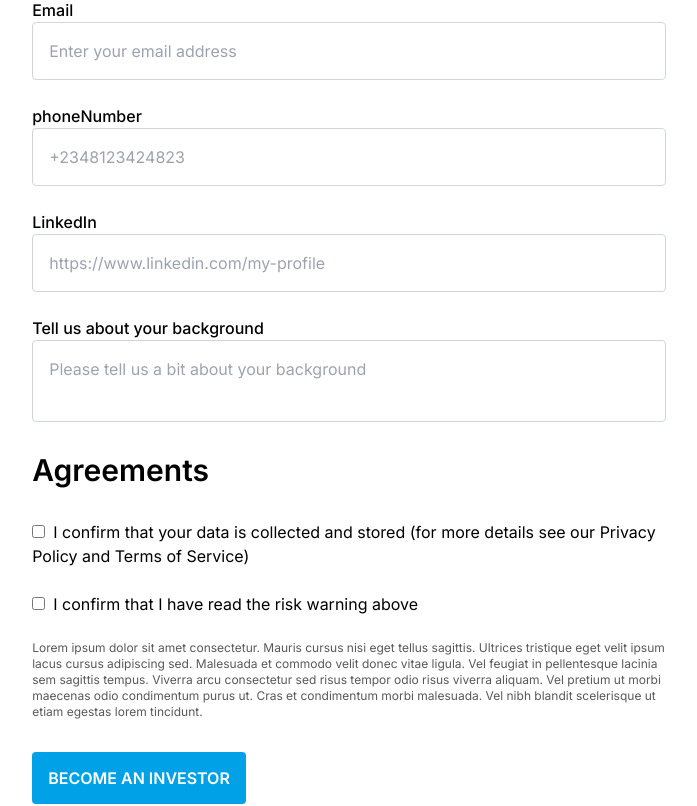
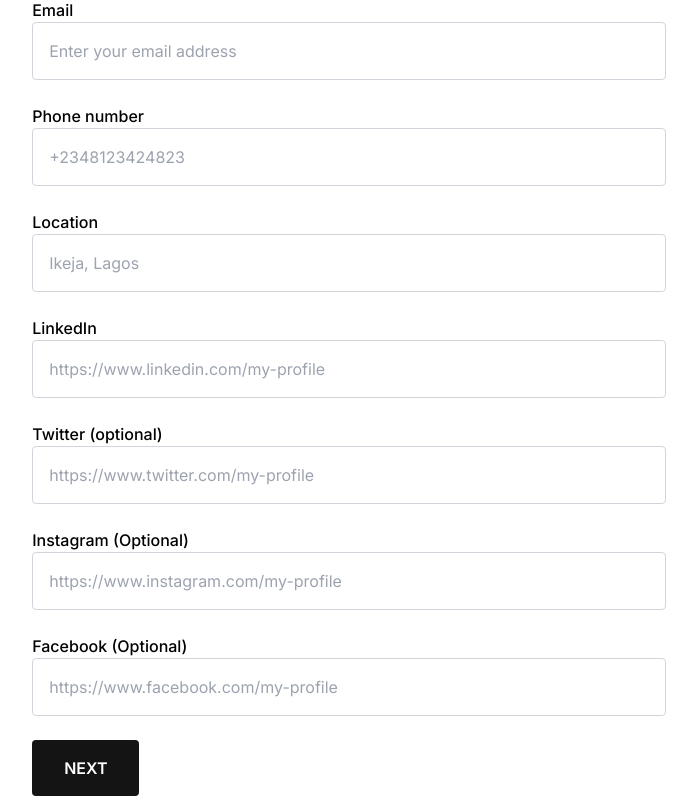
Before and after one commit to GoViral01/phoenix-vc, a Next.js app: page /founders/register in a window 1280 px wide. Shown: the part 660-1466 px from the top of the page, without its empty margins (291-988 px from the left). Built offline with nearby package versions, Linux system fonts and the light colour scheme.

Commit message:
feat: contact form sep

```diff
--- a/src/app/founders/register/page.tsx
+++ b/src/app/founders/register/page.tsx
@@ -1,5 +1,8 @@
-import Link from "next/link";
+"use client";
+
+import ContactForm from "@/components/founders/ContactForm";
 import React, { useState } from "react";
+import { twMerge } from "tailwind-merge";
 
 const page = () => {
   const steps = ["Contact Info", "Business Info", "Investment Details"];
@@ -24,126 +27,46 @@ const page = () => {
 
         <div className="text-center p-4 my-10 md:my-16 flex items-center justify-center gap-4">
           {steps.map((_, i) => (
-            <div className="stepper-item flex  gap-4 items-center  relative stepper_divider">
-              <div className="w-8 sm:w-10 h-8 sm:h-10 text-sm sm:text-base shrink-0 bg-[#EAECED] rounded-full flex items-center justify-center relative">
+            <div
+              className={twMerge(
+                "stepper-item flex  gap-4 items-center  relative stepper_divider",
+                activeStep > i + 1 && "after:!bg-primary"
+              )}
+            >
+              <div
+                className={twMerge(
+                  "w-8 sm:w-10 h-8 sm:h-10 text-sm sm:text-base shrink-0 bg-[#EAECED] rounded-full flex items-center justify-center relative",
+                  activeStep >= i + 1 && "bg-primary text-white"
+                )}
+              >
                 {i + 1}
               </div>
             </div>
           ))}
         </div>
 
-        <form aria-label="founders registration form">
-          <div className="grid md:grid-cols-2 gap-6 mb-6">
-            <div>
-              <label className="font-medium mb-1" htmlFor="firstName">
-                First name
-              </label>
-              <input
-                type="text"
-                id="firstName"
-                placeholder="Enter your first name"
-                className="w-full rounded border border-[#D1D5DB] p-4"
-              />
-            </div>
+        <ContactForm />
 
-            <div>
-              <label className="font-medium mb-1" htmlFor="lastName">
-                Last name
-              </label>
-              <input
-                type="text"
-                id="lastName"
-                placeholder="Enter your last name"
-                className="w-full rounded border border-[#D1D5DB] p-4"
-              />
-            </div>
-          </div>
-
-          <div className="mb-6">
-            <label className="font-medium mb-1" htmlFor="email">
-              Email
-            </label>
-            <input
-              type="email"
-              id="email"
-              placeholder="Enter your email address"
-              className="w-full rounded border border-[#D1D5DB] p-4"
-            />
-          </div>
-
-          <div className="mb-6">
-            <label className="font-medium mb-1" htmlFor="phoneNumber">
-              phoneNumber
-            </label>
-            <input
-              type="text"
-              id="phoneNumber"
-              placeholder="+2348123424823"
-              className="w-full rounded border border-[#D1D5DB] p-4"
-            />
-          </div>
-
-          <div className="mb-6">
-            <label className="font-medium mb-1" htmlFor="linkedIn">
-              LinkedIn
-            </label>
-            <input
-              type="text"
-              id="linkedIn"
-              placeholder="https://www.linkedin.com/my-profile"
-              className="w-full rounded border border-[#D1D5DB] p-4"
-            />
-          </div>
-
-          <div className="mb-6">
-            <label className="font-medium mb-1" htmlFor="message">
-              Tell us about your background
-            </label>
-            <textarea
-              id="message"
-              placeholder="Please tell us a bit about your background"
-              className="w-full rounded border border-[#D1D5DB] p-4 resize-none hover:resize-y"
-            />
-          </div>
-
-          <div className="mt-6">
-            <h2 className="font-semibold md:text-2xl xl:text-3xl mb-8">
-              Agreements
-            </h2>
-
-            <div className="mb-6">
-              <input type="checkbox" id="tosCheckbox" className="mr-2" />
-              <label htmlFor="tosCheckbox">
-                I confirm that your data is collected and stored (for more
-                details see our Privacy Policy and Terms of Service)
-              </label>
-            </div>
-
-            <div className="mb-6">
-              <input type="checkbox" id="tosConfirmCheckbox" className="mr-2" />
-              <label htmlFor="tosConfirmCheckbox">
-                I confirm that I have read the risk warning above
-              </label>
-            </div>
-
-            <div className="text-xs text-black-8 mb-8">
-              <p>
-                Lorem ipsum dolor sit amet consectetur. Mauris cursus nisi eget
-                tellus sagittis. Ultrices tristique eget velit ipsum lacus
-                cursus adipiscing sed. Malesuada et commodo velit donec vitae
-                ligula. Vel feugiat in pellentesque lacinia sem sagittis tempus.
-                Viverra arcu consectetur sed risus tempor odio risus viverra
-                aliquam. Vel pretium ut morbi maecenas odio condimentum purus
-                ut. Cras et condimentum morbi malesuada. Vel nibh blandit
-                scelerisque ut etiam egestas lorem tincidunt.
-              </p>
-            </div>
-
-            <button className="bg-primary hover:bg-primary-dark font-semibold text-white uppercase rounded px-4 h-11 md:h-[52px]">
-              Become an investor
+        <div className="flex flex-col sm:flex-row justify-between gap-4 mt-4">
+          {activeStep > 1 && (
+            <button
+              onClick={() => setAciveStep((prev) => prev - 1)}
+              className="border border-black-12 rounded uppercase w-full sm:w-fit py-4 text-sm sm:text-base sm:px-8 font-semibold hover:bg-black-12 hover:text-white"
+            >
+              Back
             </button>
-          </div>
-        </form>
+          )}
+          <button
+            onClick={() => setAciveStep((prev) => prev + 1)}
+            className={twMerge(
+              "bg-black-12 hover:bg-black-8 text-white rounded uppercase w-full sm:w-fit py-4 text-sm sm:text-base sm:px-8 font-semibold",
+              activeStep === steps.length &&
+                "bg-primary hover:bg-primary-dark text-white"
+            )}
+          >
+            {activeStep === steps.length ? "Apply for funds" : "Next"}
+          </button>
+        </div>
       </div>
     </section>
   );
--- /dev/null
+++ b/src/components/founders/ContactForm.tsx
@@ -0,0 +1,119 @@
+import React from "react";
+
+const ContactForm = () => {
+  return (
+    <form aria-label="founders registration form">
+      <div className="grid md:grid-cols-2 gap-6 mb-6">
+        <div>
+          <label className="font-medium mb-1" htmlFor="firstName">
+            First name
+          </label>
+          <input
+            type="text"
+            id="firstName"
+            placeholder="Enter your first name"
+            className="w-full rounded border border-[#D1D5DB] p-4"
+          />
+        </div>
+
+        <div>
+          <label className="font-medium mb-1" htmlFor="lastName">
+            Last name
+          </label>
+          <input
+            type="text"
+            id="lastName"
+            placeholder="Enter your last name"
+            className="w-full rounded border border-[#D1D5DB] p-4"
+          />
+        </div>
+      </div>
+
+      <div className="mb-6">
+        <label className="font-medium mb-1" htmlFor="email">
+          Email
+        </label>
+        <input
+          type="email"
+          id="email"
+          placeholder="Enter your email address"
+          className="w-full rounded border border-[#D1D5DB] p-4"
+        />
+      </div>
+
+      <div className="mb-6">
+        <label className="font-medium mb-1" htmlFor="phoneNumber">
+          Phone number
+        </label>
+        <input
+          type="text"
+          id="phoneNumber"
+          placeholder="+2348123424823"
+          className="w-full rounded border border-[#D1D5DB] p-4"
+        />
+      </div>
+
+      <div className="mb-6">
+        <label className="font-medium mb-1" htmlFor="location">
+          Location
+        </label>
+        <input
+          type="text"
+          id="location"
+          placeholder="Ikeja, Lagos"
+          className="w-full rounded border border-[#D1D5DB] p-4"
+        />
+      </div>
+
+      <div className="mb-6">
+        <label className="font-medium mb-1" htmlFor="linkedIn">
+          LinkedIn
+        </label>
+        <input
+          type="text"
+          id="linkedIn"
+          placeholder="https://www.linkedin.com/my-profile"
+          className="w-full rounded border border-[#D1D5DB] p-4"
+        />
+      </div>
+
+      <div className="mb-6">
+        <label className="font-medium mb-1" htmlFor="twitter">
+          Twitter (optional)
+        </label>
+        <input
+          type="text"
+          id="twitter"
+          placeholder="https://www.twitter.com/my-profile"
+          className="w-full rounded border border-[#D1D5DB] p-4"
+        />
+      </div>
+
+      <div className="mb-6">
+        <label className="font-medium mb-1" htmlFor="instagram">
+          Instagram (Optional)
+        </label>
+        <input
+          type="text"
+          id="instagram"
+          placeholder="https://www.instagram.com/my-profile"
+          className="w-full rounded border border-[#D1D5DB] p-4"
+        />
+      </div>
+
+      <div className="mb-6">
+        <label className="font-medium mb-1" htmlFor="facebook">
+          Facebook (Optional)
+        </label>
+        <input
+          type="text"
+          id="facebook"
+          placeholder="https://www.facebook.com/my-profile"
+          className="w-full rounded border border-[#D1D5DB] p-4"
+        />
+      </div>
+    </form>
+  );
+};
+
+export default ContactForm;
```
